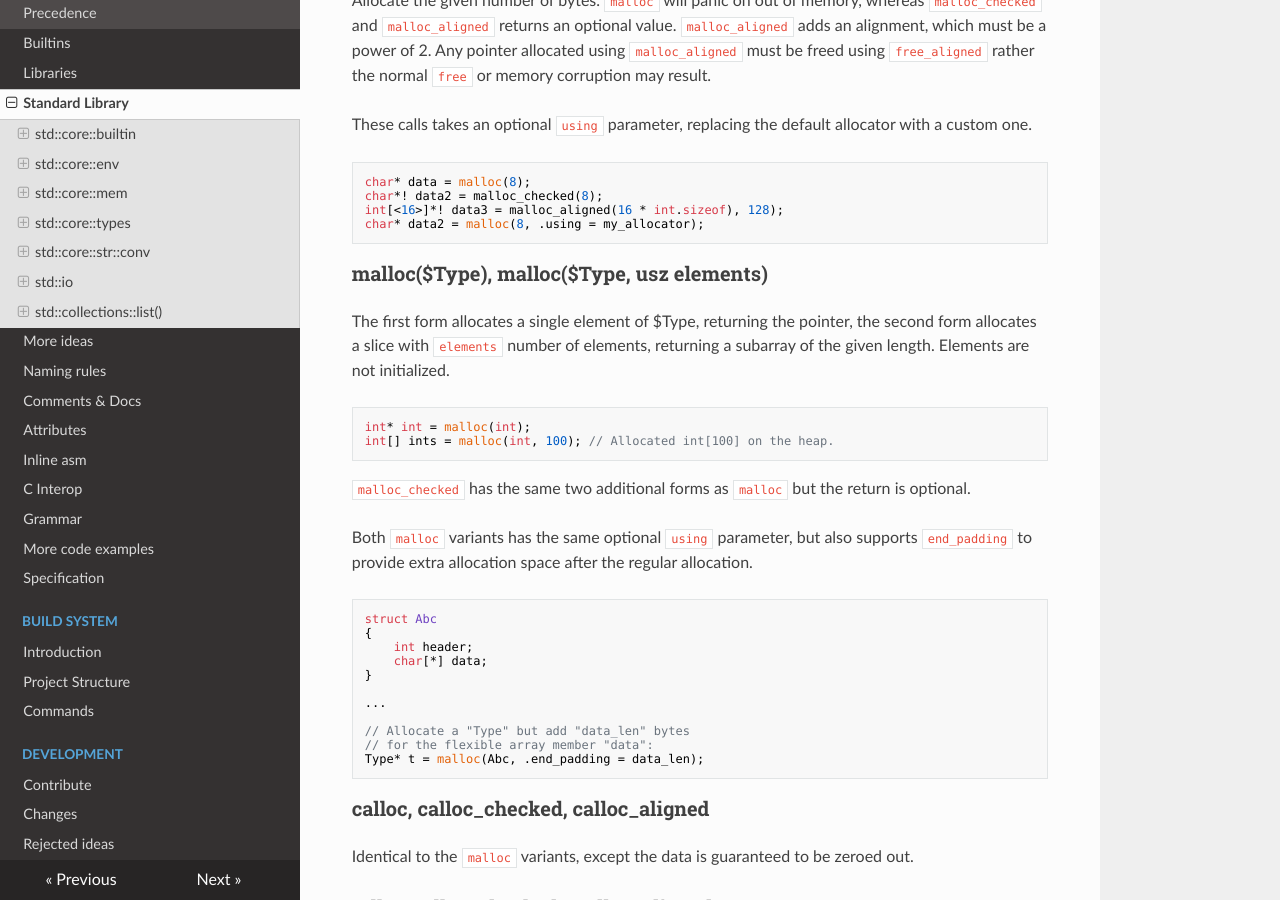
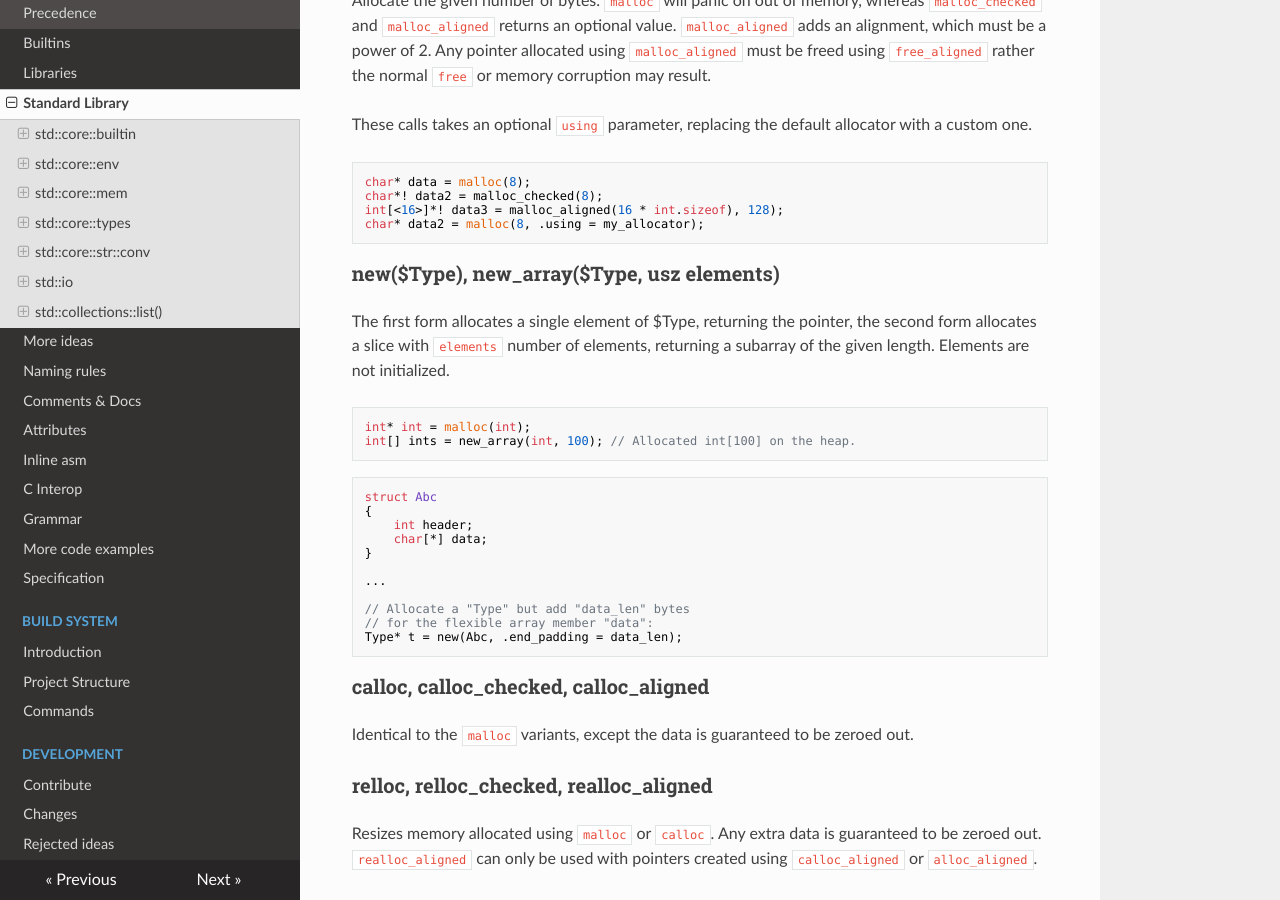
Before and after one commit to c3lang/c3docs-old, an MkDocs documentation site: the page built from docs/standard_library.md, in a window 1280 px wide and 900 px high, scrolled down 2538 px. Built offline with MkDocs 1.6.1, drawn with Linux system fonts in a browser that asks for light colours; nearby versions of some CDN libraries; some of the changed text lies outside the part shown.

````diff
--- a/docs/standard_library.md
+++ b/docs/standard_library.md
@@ -128,7 +128,7 @@ int[<16>]*! data3 = malloc_aligned(16 * int.sizeof), 128);
 char* data2 = malloc(8, .using = my_allocator);
 ```
 
-### malloc($Type), malloc($Type, usz elements)
+### new($Type), new_array($Type, usz elements)
 
 The first form allocates a single element of $Type, returning the pointer,
 the second form allocates a slice with `elements` number of elements, returning
@@ -136,14 +136,8 @@ a subarray of the given length. Elements are not initialized.
 
 ```c
 int* int = malloc(int);
-int[] ints = malloc(int, 100); // Allocated int[100] on the heap.
+int[] ints = new_array(int, 100); // Allocated int[100] on the heap.
 ```
-
-`malloc_checked` has the same two additional forms as `malloc` but the
-return is optional.
-
-Both `malloc` variants has the same optional `using` parameter, but also
-supports `end_padding` to provide extra allocation space after the regular allocation.
 
 ```c
 struct Abc
@@ -156,7 +150,7 @@ struct Abc
 
 // Allocate a "Type" but add "data_len" bytes
 // for the flexible array member "data":
-Type* t = malloc(Abc, .end_padding = data_len);
+Type* t = new(Abc, .end_padding = data_len);
 ```
 
 
````
Also changed, not shown: other parts of docs/standard_library.md (+1 -1 lines), docs/anyinterfaces.md (+2 -2 lines), docs/compare.md (+1 -1 lines).
